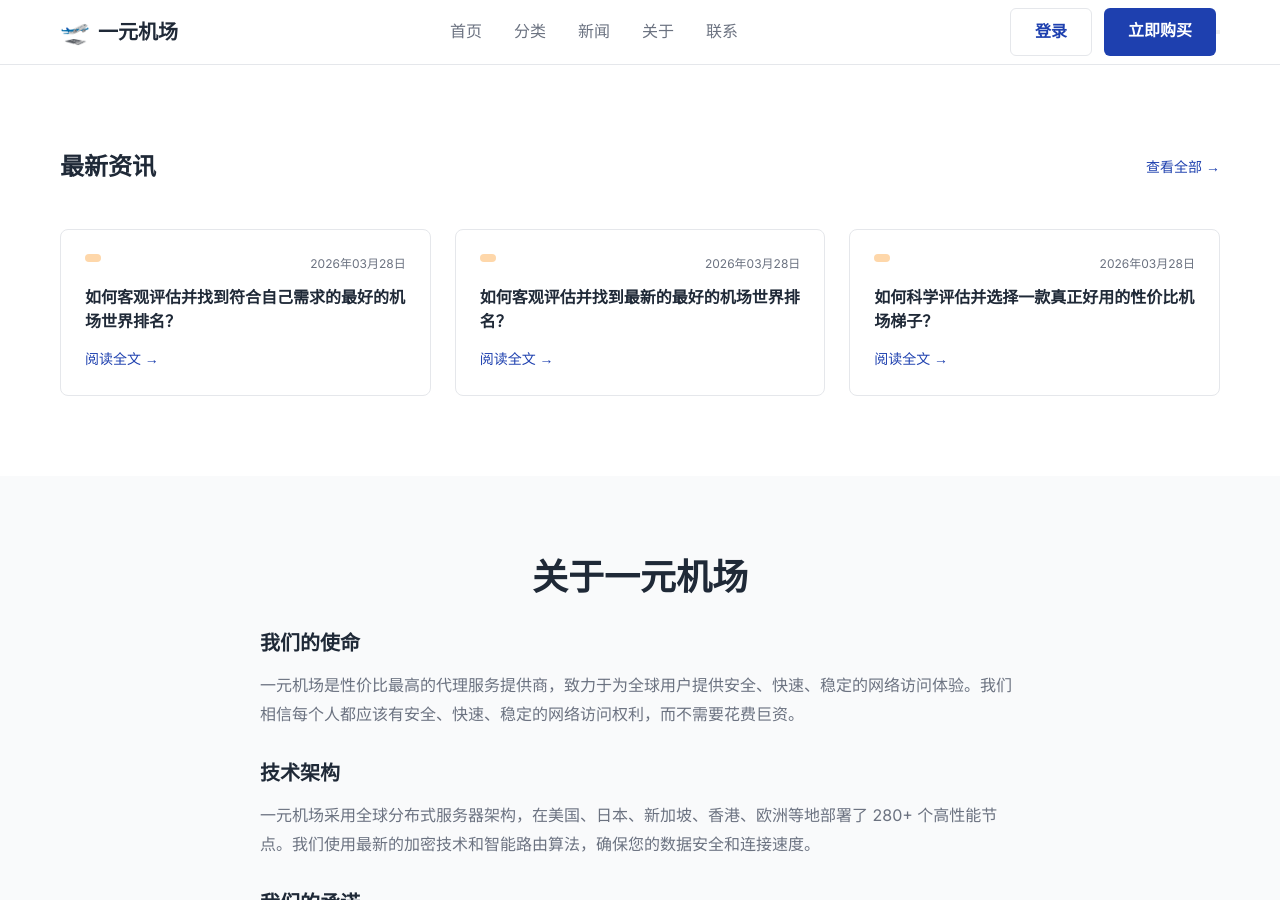
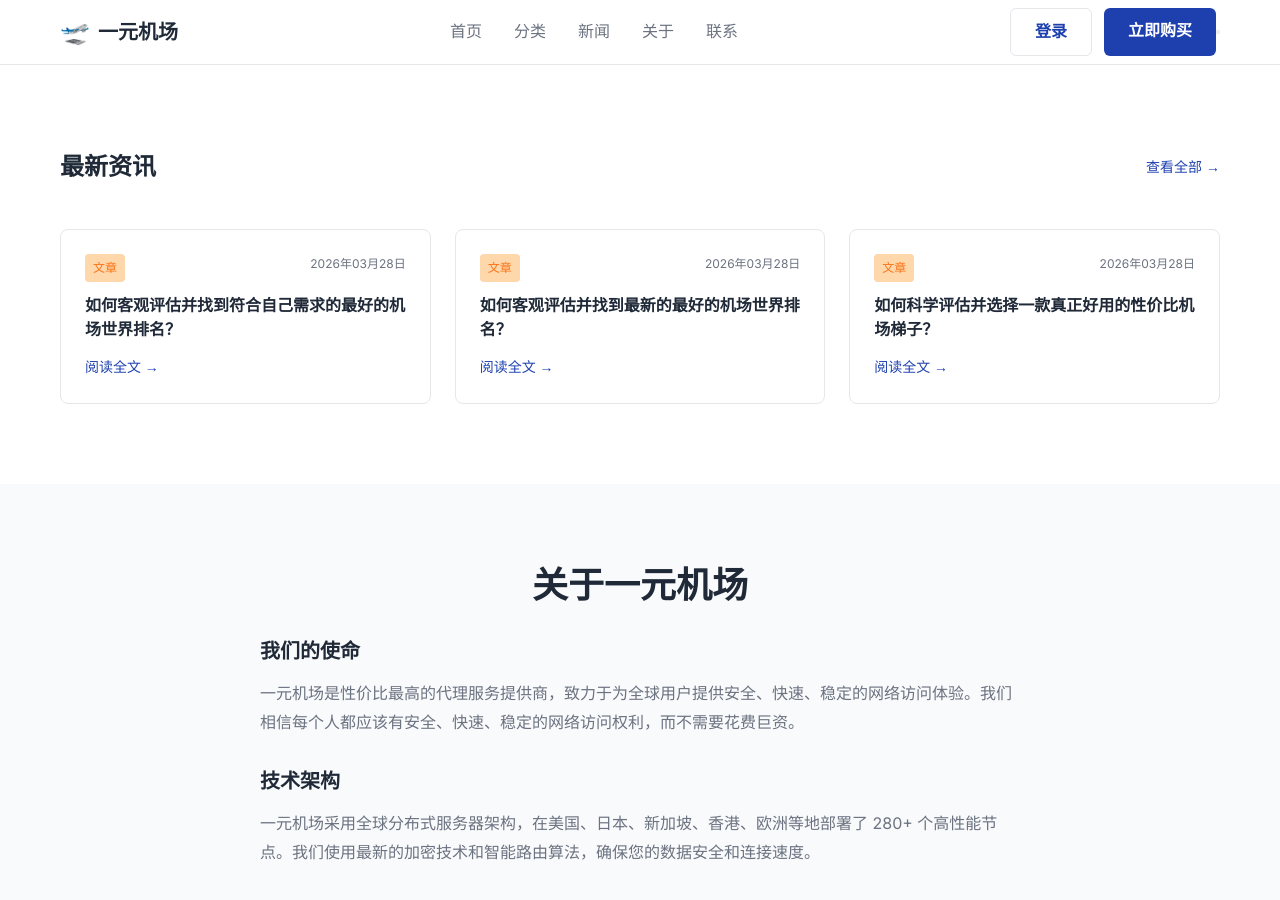
Before and after one commit to yiyuajichang/yiyuajichang.github.io, a Jekyll site: the page built from index.md, in a window 1280 px wide and 900 px high, scrolled down 4665 px. Built offline with Jekyll 4.4.1, drawn with Linux system fonts in a browser that asks for light colours.

Commit message:
fix: 修复分类页摘要、文章页 keyword、首页最新文章
- 分类页：添加多层级摘要获取逻辑（excerpt > description > content）
- 文章页：在 default.html 中添加 keywords 元标签支持
- 首页：修复最新资讯部分，确保调用最新的文章而不是固定的几篇
- 所有部分都添加了缺失字段的默认值处理

```diff
--- a/_layouts/default.html
+++ b/_layouts/default.html
@@ -4,6 +4,7 @@
     <meta charset="UTF-8">
     <meta name="viewport" content="width=device-width, initial-scale=1.0">
     <meta name="description" content="{{ page.description | default: site.description }}">
+    <meta name="keywords" content="{% if page.keywords %}{{ page.keywords }}{% else %}一元机场,代理,VPN,Clash,梯子{% endif %}">
     <meta name="author" content="{{ site.author }}">
     <title>{{ page.title | default: site.title }}</title>
     <link rel="stylesheet" href="/assets/css/style.css">
--- a/_layouts/home.html
+++ b/_layouts/home.html
@@ -225,7 +225,11 @@
             {% for post in posts limit: 3 %}
             <div class="news-card" style="padding: 24px; border: 1px solid #e5e7eb; border-radius: 8px; transition: all 0.3s ease;">
                 <div style="display: flex; justify-content: space-between; align-items: start; margin-bottom: 12px;">
+                    {% if post.category %}
                     <span style="font-size: 12px; color: #f97316; background: #fed7aa; padding: 4px 8px; border-radius: 4px;">{{ post.category }}</span>
+                    {% else %}
+                    <span style="font-size: 12px; color: #f97316; background: #fed7aa; padding: 4px 8px; border-radius: 4px;">文章</span>
+                    {% endif %}
                     <span style="font-size: 12px; color: #6b7280;">{{ post.date | date: '%Y年%m月%d日' }}</span>
                 </div>
                 <h3 style="margin: 12px 0; font-size: 16px; line-height: 1.5;">
@@ -237,7 +241,13 @@
                         {% endif %}
                     </a>
                 </h3>
+                {% if post.excerpt %}
                 <p style="margin: 12px 0; font-size: 14px; color: #6b7280; line-height: 1.6;">{{ post.excerpt | strip_html | truncate: 80 }}</p>
+                {% elsif post.description %}
+                <p style="margin: 12px 0; font-size: 14px; color: #6b7280; line-height: 1.6;">{{ post.description | strip_html | truncate: 80 }}</p>
+                {% else %}
+                <p style="margin: 12px 0; font-size: 14px; color: #6b7280; line-height: 1.6;">{{ post.content | strip_html | truncate: 80 }}</p>
+                {% endif %}
                 <a href="{{ post.url }}" style="color: #1e40af; text-decoration: none; font-size: 14px; font-weight: 500;">阅读全文 →</a>
             </div>
             {% endfor %}
```
Also changed, not shown: news.md (+6 -0 lines).
